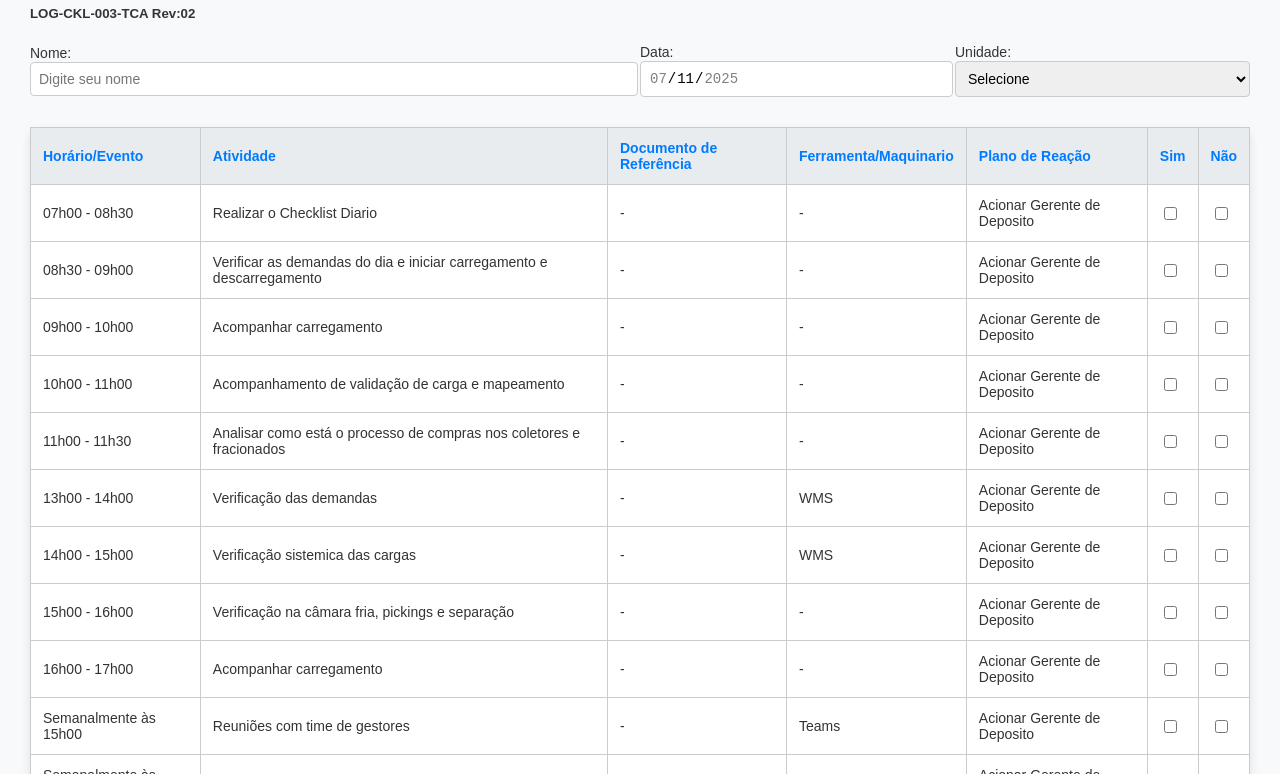
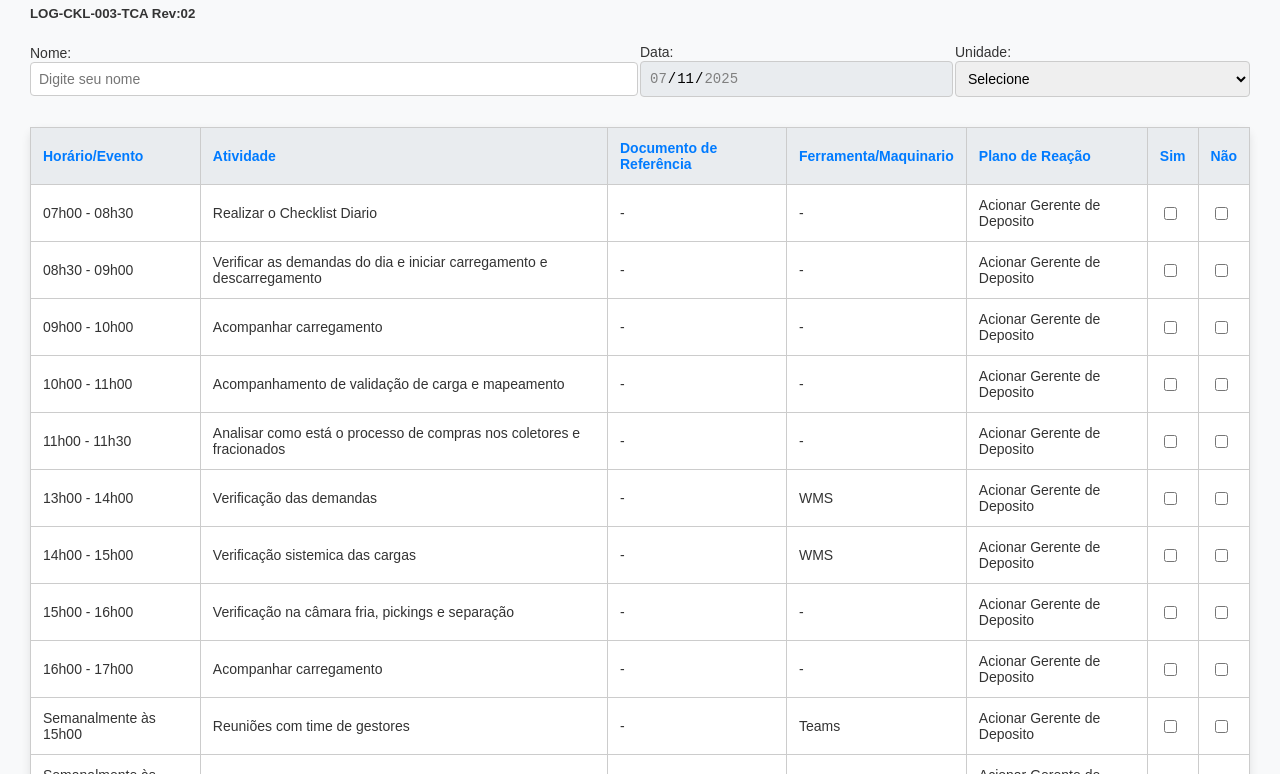
Before and after one commit to grupotriunfante/LOG-CKL-003-TCA, a plain HTML site: page index.htm in a window 1280 px wide. Shown: the part 91-865 px from the top of the page. Drawn offline with Linux system fonts and the light colour scheme.

Commit message:
Update index.htm
rev02

```diff
--- a/index.htm
+++ b/index.htm
@@ -252,7 +252,7 @@
     formData.append("data", data);
     formData.append("unidade", unidade);
 
-    fetch("https://script.google.com/macros/s/AKfycbzIQwRMRdQKihYZbQKfibQuBgI0FlWP039-Z0AQTCfHFV66b2wqK_nEUISCJ1jdbZEO1Q/exec", {
+    fetch("https://script.google.com/macros/s/AKfycbxbOQXKIHDAJe_LKRoeu2efU8uYecE12FSq1qZ9DtZtx_e1NxTXRTqfZ2hVQsFYyR7LHg/exec", {
       method: "POST",
       body: formData
     })
@@ -295,19 +295,31 @@
 <script>
   window.onload = function () {
     const dataInput = document.getElementById("data");
-    const hoje = new Date().toISOString().split("T")[0];
-    dataInput.value = hoje;
-    dataInput.min = hoje;
-    dataInput.max = hoje;
-    dataInput.readOnly = true; // impede que o usuário digite manualmente
+    // Obtém a data e hora local do dispositivo (Campinas, SP, Brasil)
+    const agora = new Date();
+    const ano = agora.getFullYear();
+    // Mês é de 0 a 11, por isso somamos 1 e usamos padStart para ter sempre dois dígitos
+    const mes = String(agora.getMonth() + 1).padStart(2, '0');
+    // Dia do mês, com padStart para ter sempre dois dígitos
+    const dia = String(agora.getDate()).padStart(2, '0');
+
+    // Formata a data como 'YYYY-MM-DD'
+    const hojeFormatado = `${ano}-${mes}-${dia}`;
+
+    // Define o valor do campo data para o dia atual
+    dataInput.value = hojeFormatado;
+    // Restringe a data mínima ao dia atual, impedindo seleção de datas passadas
+    dataInput.min = hojeFormatado;
+    // Restringe a data máxima ao dia atual, impedindo seleção de datas futuras
+    dataInput.max = hojeFormatado;
+    // Impede que o usuário digite manualmente no campo
+    dataInput.readOnly = true;
+    // Impede o clique para abrir o calendário de seleção de data
+    dataInput.style.pointerEvents = 'none';
+    // Opcional: Adiciona um estilo visual para indicar que o campo está desabilitado
+    dataInput.style.backgroundColor = '#e9ecef';
   };
 </script>
 
-
-
 </body>
-
-
-
-
 </html>
```
